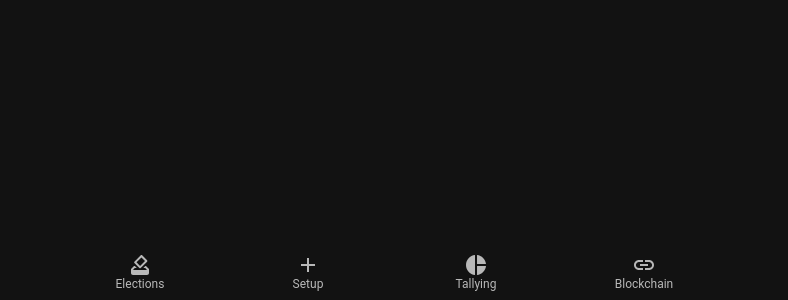
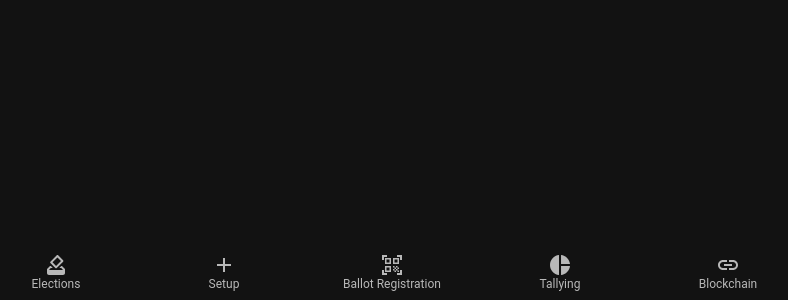
Before and after one commit to helverify/helverify, a React (Create React App) app in the folder voting-authority/frontend/: page / in a window 1280 px wide. Shown: the part 500-800 px from the top of the page, without its empty margins (248-1036 px from the left). Built offline with nearby package versions, Linux system fonts and the light colour scheme; no server answers.

Commit message:
Ballot registration implemented.

```diff
--- a/voting-authority/frontend/src/App.tsx
+++ b/voting-authority/frontend/src/App.tsx
@@ -2,13 +2,14 @@ import React from 'react';
 import './App.css';
 import {Elections} from "./components/election/Elections";
 import {BottomNavigation, BottomNavigationAction, Box, createTheme, CssBaseline, Paper} from "@mui/material";
-import {Add, HowToVote, PieChart, Link} from "@mui/icons-material";
+import {Add, HowToVote, PieChart, Link, QrCodeScanner} from "@mui/icons-material";
 import {Route, Routes} from "react-router-dom";
 import {ElectionSetup, setupSteps} from "./components/setup/ElectionSetup";
 import {ThemeProvider} from "@mui/material";
 import {useNavigate } from "react-router-dom";
 import {BallotCreateForm} from "./components/ballot/BallotCreateForm";
 import {BallotPrintForm} from "./components/ballot/BallotPrintForm";
+import {BallotRegistrationView} from "./components/ballot/BallotRegistrationView";
 
 function App() {
     const theme = createTheme({
@@ -32,6 +33,7 @@ function App() {
                                 <Route path="elections/create" element={<ElectionSetup steps={setupSteps}/>}/>
                                 <Route path="elections/:electionId/ballots/create" element={<BallotCreateForm />}/>
                                 <Route path="elections/:electionId/ballots/print" element={<BallotPrintForm />}/>
+                                <Route path="ballots/register" element={<BallotRegistrationView/>}/>
                                 <Route path="setup"/>
                                 <Route path="tally"/>
                             </Route>
@@ -44,6 +46,7 @@ function App() {
                         >
                             <BottomNavigationAction label="Elections" icon={<HowToVote/>} onClick={() => navigate("/elections")}/>
                             <BottomNavigationAction label="Setup" icon={<Add/>} onClick={() => navigate("/elections/create")}/>
+                            <BottomNavigationAction label="Ballot Registration" icon={<QrCodeScanner/>} onClick={() => navigate("/ballots/register")} />
                             <BottomNavigationAction label="Tallying" icon={<PieChart/>}/>
                             <BottomNavigationAction label="Blockchain" icon={<Link/>} onClick={() => navigate("/blockchain")}/>
                         </BottomNavigation>
```
Also changed, not shown: voting-authority/frontend/package.json (+8 -7 lines), voting-authority/frontend/src/index.tsx (+4 -7 lines), 1 other file (tests, documents, lock files or other folders).
